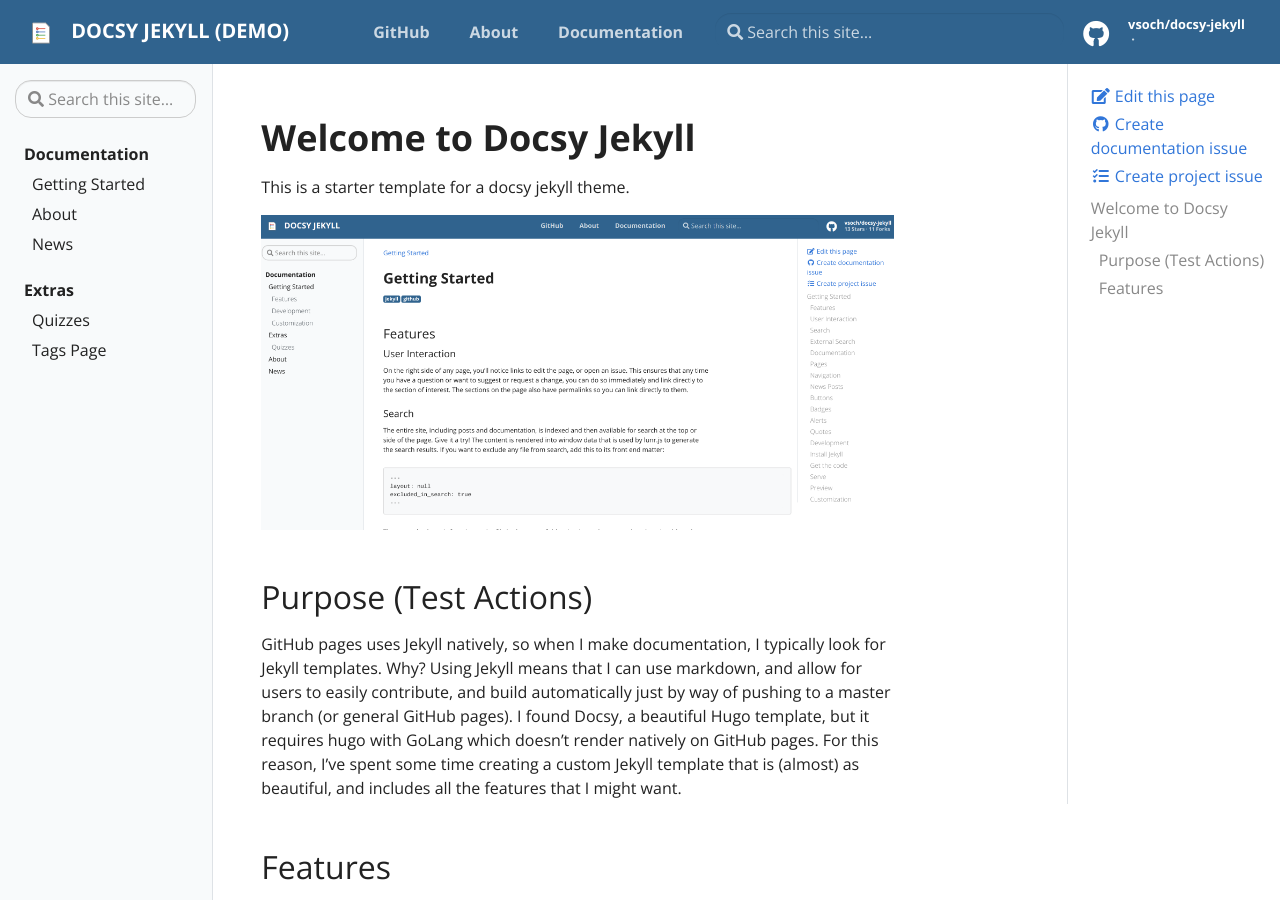
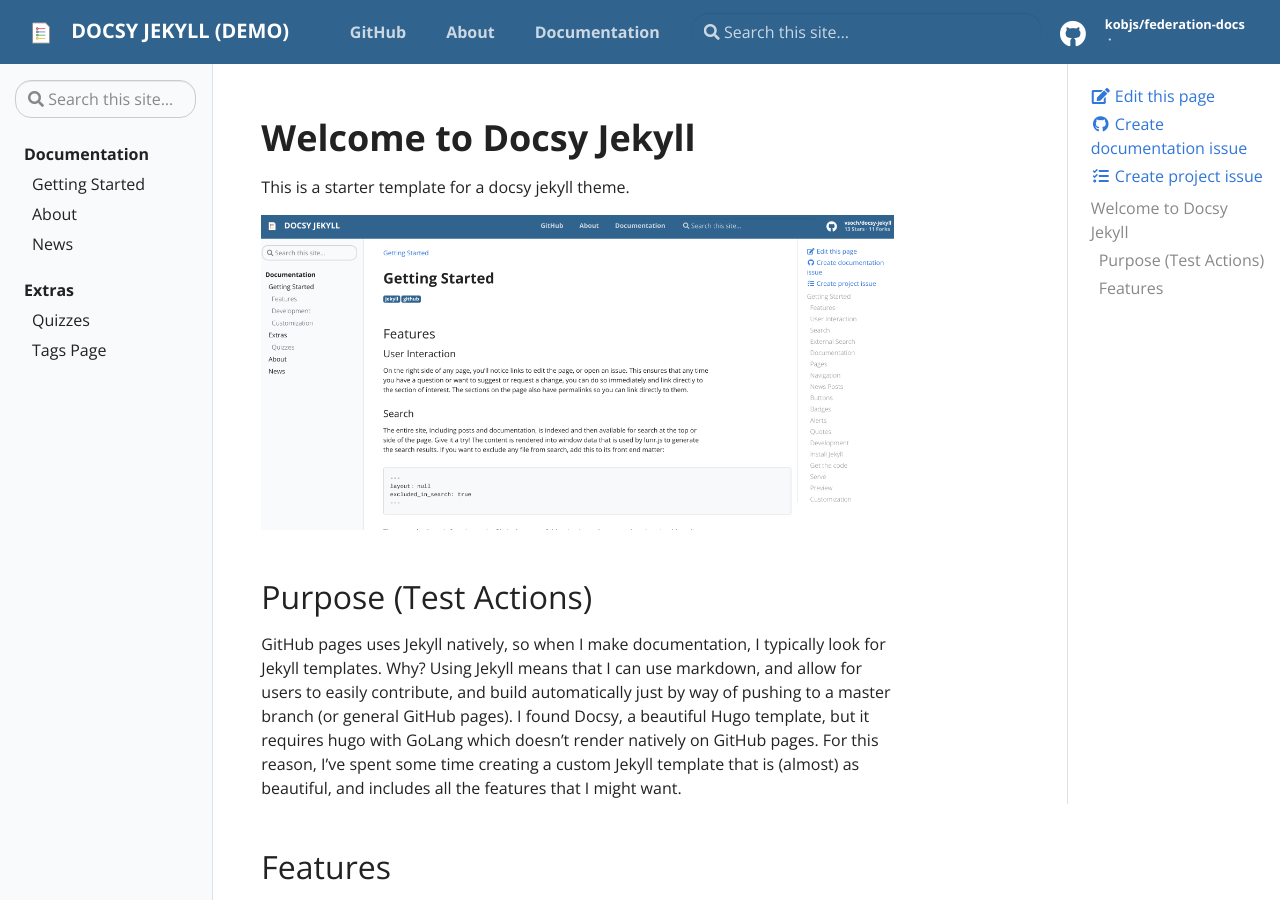
Before and after one commit to kobjs/federation-docs, a Jekyll site: the page built from pages/index.md, in a window 1280 px wide and 900 px high. Built offline with Jekyll 4.4.1, drawn with Linux system fonts in a browser that asks for light colours.

Commit message:
Updates to align with GitHub repo paths.

```diff
--- a/Gemfile
+++ b/Gemfile
@@ -9,14 +9,14 @@ ruby RUBY_VERSION
 #
 # This will help ensure the proper Jekyll version is running.
 # Happy Jekylling!
- gem "jekyll", "~> 4.2"
+# gem "jekyll", "~> 4.2"
 
 # This is the default theme for new Jekyll sites. You may change this to anything you like.
 # gem "minima"
 
 # If you want to use GitHub Pages, remove the "gem "jekyll"" above and
 # uncomment the line below. To upgrade, run `bundle update github-pages`.
-#gem "github-pages", group: :jekyll_plugins
+gem "github-pages", group: :jekyll_plugins
 
 # If you have any plugins, put them here!
  group :jekyll_plugins do
--- a/_config.yml
+++ b/_config.yml
@@ -23,20 +23,20 @@ description: > # this means to ignore newlines until "baseurl:"
   Google search results) and in your feed.xml site description.
 
 # Add your baseurl here (your repository) but DO NOT CHANGE THE LINE NUMBER without editing .circleci/circle_urls.sh
-baseurl: "/docsy-jekyll" # the subpath of your site, e.g. /blog
+baseurl: "/federation-docs" # the subpath of your site, e.g. /blog
 
 # This is mostly for testing
-url: "https://vsoch.github.io" # the base hostname & protocol for your site
+url: "https://kobjs.github.io" # the base hostname & protocol for your site
 
 # Social (First three Required)
-repo: "https://github.com/vsoch/docsy-jekyll"
-github_user: "vsoch"
-github_repo: "docsy-jekyll"
+repo: "https://github.com/kobjs/federation-docs"
+github_user: "kobjs"
+github_repo: "federation-docs"
 github_branch: "master"
 
 # Optional
 twitter: vsoch
-linkedin: vsochat
+linkedin: rickmohr
 dockerhub: vanessa
 
 # Should there be feedback buttons at the bottom of pages?
@@ -48,7 +48,7 @@ feedback: true
 # google-analytics: UA-XXXXXXXXXX
 # Image and (square) dimension for logo (don't start with /)
 # If commented, will use material hat theme
-# logo: "assets/img/logo/SRCC-square-red.png"
+logo: "assets/img/logo/SRCC-square-red.png"
 logo_pixels: 34
 color: "#30638e"
 # color: "#8c1515" # primary color for header, buttons
```
